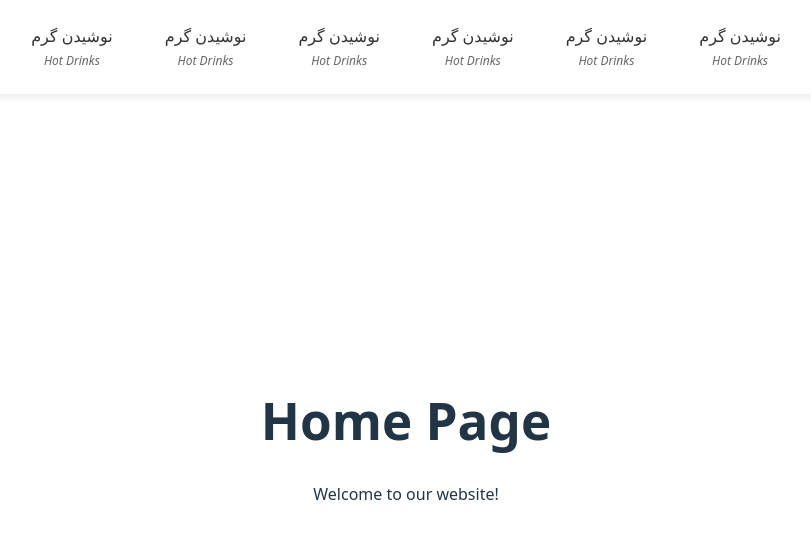
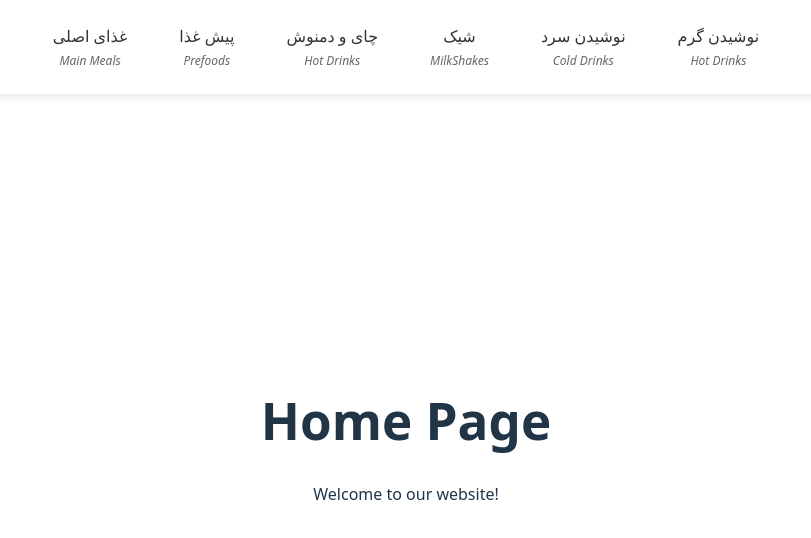
Before and after one commit to AminSBU/restaurant_menu, a React (Vite) app in the folder restaurant_menu/: page / in a window 1280 px wide. Shown: the top 538 px of the page, without its empty margins (234-1045 px from the left). Built offline with nearby package versions, Linux system fonts and the light colour scheme.

Commit message:
json file for cold drinks

```diff
--- a/restaurant_menu/src/App.jsx
+++ b/restaurant_menu/src/App.jsx
@@ -22,32 +22,32 @@ function App() {
             <ul className="nav-menu">
               <Link to="/" className="header">
                 <div>
-                  <span className="nav-text">نوشیدن گرم</span>
-                  <span className="nav-english">Hot Drinks</span>
+                  <span className="nav-text">غذای اصلی</span>
+                  <span className="nav-english">Main Meals</span>
                 </div>
               </Link>
               <Link to="/about" className="header">
                 <div>
-                  <span className="nav-text">نوشیدن گرم</span>
-                  <span className="nav-english">Hot Drinks</span>
+                  <span className="nav-text">پیش غذا</span>
+                  <span className="nav-english">Prefoods</span>
                 </div>
               </Link>
               <Link to="/services" className="header">
                 <div>
-                  <span className="nav-text">نوشیدن گرم</span>
+                  <span className="nav-text">چای و دمنوش</span>
                   <span className="nav-english">Hot Drinks</span>
                 </div>
               </Link>
               <Link to="/products" className="header">
                 <div>
-                  <span className="nav-text">نوشیدن گرم</span>
-                  <span className="nav-english">Hot Drinks</span>
+                  <span className="nav-text">شیک</span>
+                  <span className="nav-english">MilkShakes</span>
                 </div>
               </Link>
               <Link to="/contact" className="header">
                 <div>
-                  <span className="nav-text">نوشیدن گرم</span>
-                  <span className="nav-english">Hot Drinks</span>
+                  <span className="nav-text">نوشیدن سرد</span>
+                  <span className="nav-english">Cold Drinks</span>
                 </div>
               </Link>
               <Link to="/intro" className="header">
```
Also changed, not shown: restaurant_menu/src/cold-drinks.json (added, +26 -0 lines), 1 other file (tests, documents, lock files or other folders).
